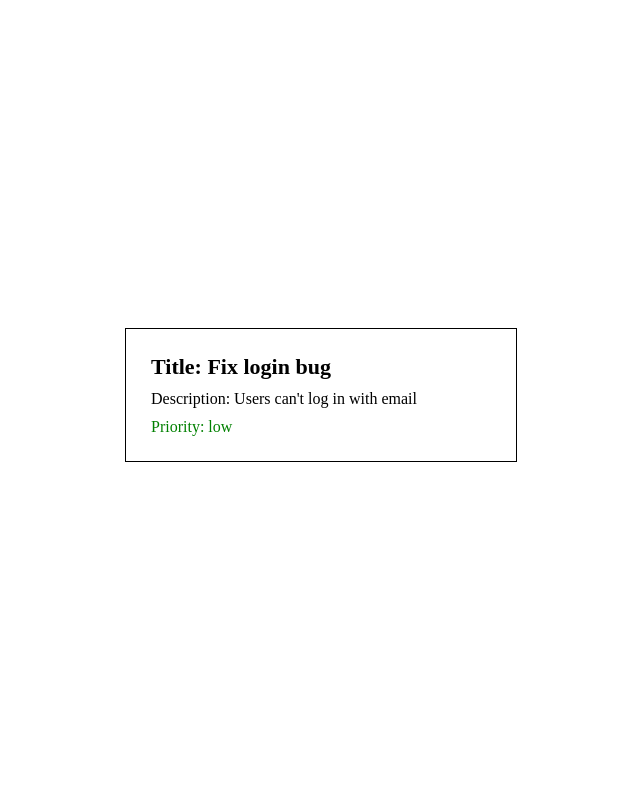
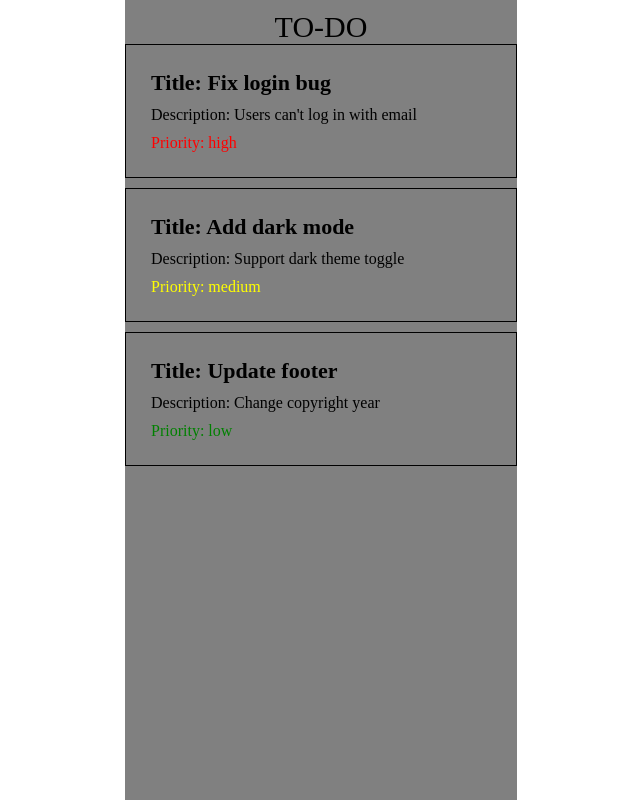
Before and after one commit to Camus1859/task-board, a website built with Vite: page task-board/index.html in a window 1280 px wide. Shown: the whole page, without its empty margins (319-959 px from the left). Built offline with nearby package versions, Linux system fonts and the light colour scheme.

Commit message:
feat: replace task-card with task-column component in index.html

```diff
--- a/task-board/index.html
+++ b/task-board/index.html
@@ -6,13 +6,9 @@
     <meta name="viewport" content="width=device-width, initial-scale=1.0" />
     <title>task-board</title>
     <link rel="stylesheet" href="./src/index.css" />
-    <script type="module" src="/src/task-card.ts"></script>
+    <script type="module" src="/src/task-column.ts"></script>
   </head>
   <body>
-    <task-card
-      title="Fix login bug"
-      description="Users can't log in with email"
-      priority="low"
-    ></task-card>
+    <task-column name="To-Do"></task-column>
   </body>
 </html>
```
